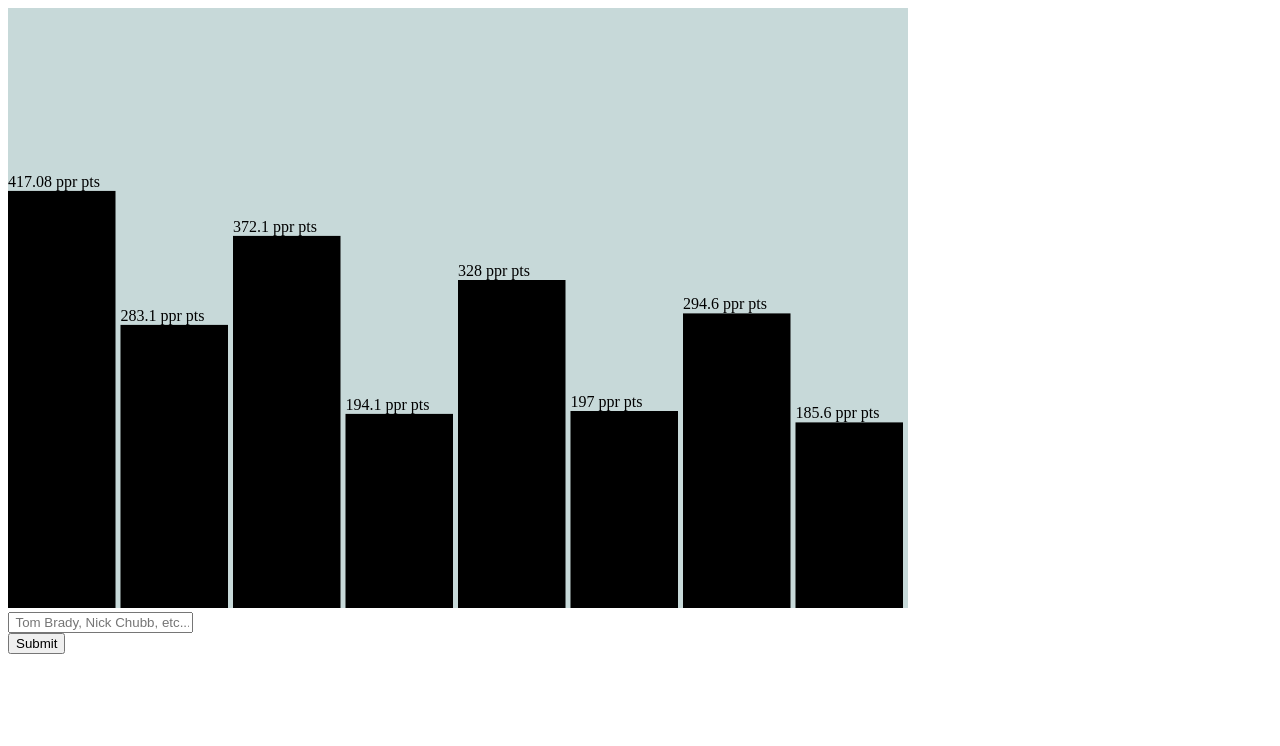
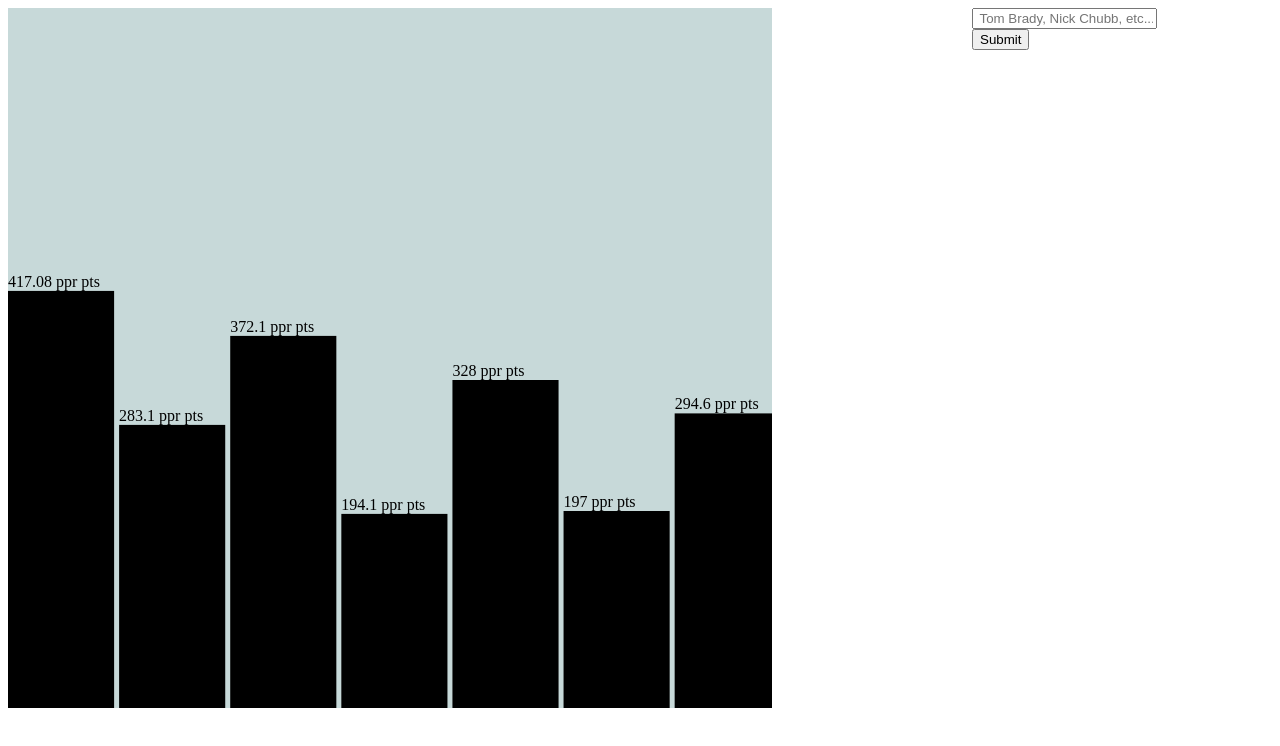
Before and after one commit to Freddy-2/ff-Statty, a website built with webpack: page index.html in a window 1280 px wide. Built offline with nearby package versions, Linux system fonts and the light colour scheme; files whose address does not match are found by name.

Commit message:
moved my bar chart. It is a little dynamic

```diff
--- a/index.html
+++ b/index.html
@@ -13,14 +13,17 @@
 
 <body>
   <div id="app"></div>
-  <svg></svg>
+
   <script src="https://d3js.org/d3.v4.min.js"></script>
-  <script src="./src/barChart.js"></script>
-  <form autocomplete="off">
-  <div class="autocomplete" style="width:300px;">
-    <input id="myInput" type="text" name="player" placeholder=" Tom Brady, Nick Chubb, etc...">
+  <div class="main-content-box">
+    <svg class="bar-chart"></svg>
+    <script src="./src/barChart.js"></script>
+    <form autocomplete="off">
+    <div class="autocomplete" style="width:300px;">
+      <input id="myInput" type="text" name="player" placeholder=" Tom Brady, Nick Chubb, etc...">
+    </div>
+    <input type="submit">
   </div>
-  <input type="submit">
 </form>
 </body>
 
--- a/src/barChart.js
+++ b/src/barChart.js
@@ -1,79 +1,108 @@
 // import playersAndStats18 from "./placeholder.js";
+// const playersStats18 = require("./placeholder.js");
 
+// // var dataset1 = [
+// //   "417.08",
+// //   "283.1",
+// //   "372.1",
+// //   "194.1",
+// //   "328",
+// //   "197",
+// //   "294.6",
+// //   "185.6",
+// // ];
 // var dataset1 = [
-//   "417.08",
-//   "283.1",
-//   "372.1",
-//   "194.1",
-//   "328",
-//   "197",
-//   "294.6",
-//   "185.6",
+//   "Patrick Mahomes",
+//   "Average QB",
+//   "Todd Gurley",
+//   "Average RB",
+//   "Tyreek Hill",
+//   "Average WR",
+//   "Travis Kelce",
+//   "Average TE",
 // ];
-var dataset1 = [
-  "Patrick Mahomes",
-  "Average QB",
-  "Todd Gurley",
-  "Average RB",
-  "Tyreek Hill",
-  "Average WR",
-  "Travis Kelce",
-  "Average TE",
-];
 
-// d3.select("body")
-//   .selectAll("p")
-//   .data(dataset1)
-//   .enter()
-//   .append("p") // appends paragraph for each data element
-//   .text(dataset1[3]);
+// // d3.select("body")
+// //   .selectAll("p")
+// //   .data(dataset1)
+// //   .enter()
+// //   .append("p") // appends paragraph for each data element
+// //   .text(dataset1[3]);
 
-var svgWidth = 900;
-var svgHeight = 600;
+// var svgWidth = 1000;
+// var svgHeight = 700;
 
-var svg = d3.select("svg")
-  .attr("width", svgWidth)
-  .attr("height", svgHeight)
-  .attr("class", "bar-chart");
+// var svg = d3.select("svg")
+//   .attr("width", svgWidth)
+//   .attr("height", svgHeight)
+//   .attr("class", "bar-chart");
 
-// var dataset2 = [80, 100, 56, 120, 180, 30, 40, 120, 160];
-var dataset2 = [417.08, 283.1, 372.1, 194.1, 328, 197, 294.6, 185.6];
 
-var barPadding = 5;
-var barWidth = svgWidth / dataset2.length;
 
-var yScale = d3.scaleLinear()
-  .domain([0, d3.max(dataset2)])
-  .range([0, svgHeight - 20]);
+// // var dataset2 = [80, 100, 56, 120, 180, 30, 40, 120, 160];
+// var dataset2 = [417.08, 283.1, 372.1, 194.1, 328, 197, 294.6, 185.6, 25];
 
-var barChart = svg.selectAll("rect")
-    .data(dataset2)
-    .enter()
-    .append("rect")
-    .attr("y", function(d) {
-      return svgHeight - d;
-    })
-    .attr("height", function(d) {
-      return d;
-    })
-    .attr("width", barWidth - barPadding)
-    .attr("transform", function(d, i) {
-      var translate = [barWidth * i, 0];
-      return "translate(" + translate + ")";
-    });
+// var barPadding = 5;
+// var barWidth = svgWidth / dataset2.length;
 
-var text = svg
-      .selectAll("text")
-      .data(dataset2)
-      .enter()
-      .append("text")
-      .text(function(d) {
-        return d + " ppr pts";
-      })
-      .attr("y", function(d, i) {
-        return svgHeight - d - 4;
-      })
-      .attr("x", function(d, i) {
-        return barWidth * i;
-      })
-      .attr("fill", "black ");
+// // var yScale = d3.scaleLinear()
+// //   .domain([0, d3.max(dataset2)])
+// //   .range([0, svgHeight - 20]);
+
+// var barChart = svg.selectAll("rect")
+//     .data(dataset2)
+//     .enter()
+//     .append("rect")
+//     .attr("y", function(d) {
+//       return svgHeight - d;
+//     })
+//     .attr("height", function(d) {
+//       return d;
+//     })
+//     .attr("width", barWidth - barPadding)
+//     .attr("transform", function(d, i) {
+//       var translate = [barWidth * i, 0];
+//       return "translate(" + translate + ")";
+//     });
+
+// var xScale = d3
+//   .scaleLinear()
+//   .domain([0, d3.max(dataset2)])
+//   .range([0, svgWidth]);
+
+// var yScale = d3
+//   .scaleLinear()
+//   .domain([0, d3.max(dataset2)])
+//   .range([svgHeight, 0]);
+
+// var x_axis = d3.axisBottom().scale(xScale);
+
+// var y_axis = d3.axisLeft().scale(yScale);
+
+// // svg
+// //   .append("g")
+// //   .attr("transform", "translate(50, 10)")
+// //   .call(y_axis);
+
+// // var xAxisTranslate = svgHeight - 20;
+
+// // svg
+// //   .append("g")
+// //   .attr("transform", "translate(50, " + xAxisTranslate + ")")
+// //   .call(x_axis);
+
+// var text = svg
+//       .selectAll("text")
+//       .data(dataset2)
+//       .enter()
+//       .append("text")
+//       .text(function(d) {
+//         return d + " ppr pts";
+//       })
+//       .attr("y", function(d, i) {
+//         return svgHeight - d - 4;
+//       })
+//       .attr("x", function(d, i) {
+//         return barWidth * i;
+//       })
+//       .attr("fill", "black ");
--- a/src/cat.js
+++ /dev/null
@@ -1 +0,0 @@
-// export default   () => { return "cat"}
--- a/src/index.js
+++ b/src/index.js
@@ -109,6 +109,102 @@ window.addEventListener("DOMContentLoaded", () => {
 
 
   autocomplete(document.getElementById("myInput"), playerKeys);
+
+  var dataset1 = [
+  "Patrick Mahomes",
+  "Average QB",
+  "Todd Gurley",
+  "Average RB",
+  "Tyreek Hill",
+  "Average WR",
+  "Travis Kelce",
+  "Average TE",
+];
+
+// d3.select("body")
+//   .selectAll("p")
+//   .data(dataset1)
+//   .enter()
+//   .append("p") // appends paragraph for each data element
+//   .text(dataset1[3]);
+
+var svgWidth = 1000;
+var svgHeight = 700;
+
+var svg = d3.select("svg")
+  .attr("width", svgWidth)
+  .attr("height", svgHeight)
+  .attr("class", "bar-chart");
+
+
+
+// var dataset2 = [80, 100, 56, 120, 180, 30, 40, 120, 160];
+var dataset2 = [417.08, 283.1, 372.1, 194.1, 328, 197, 294.6, 185.6, playersAndStats18.marquezvaldesscantling.pts_ppr];
+
+var barPadding = 5;
+var barWidth = svgWidth / dataset2.length;
+
+// var yScale = d3.scaleLinear()
+//   .domain([0, d3.max(dataset2)])
+//   .range([0, svgHeight - 20]);
+
+var barChart = svg.selectAll("rect")
+    .data(dataset2)
+    .enter()
+    .append("rect")
+    .attr("y", function(d) {
+      return svgHeight - d;
+    })
+    .attr("height", function(d) {
+      return d;
+    })
+    .attr("width", barWidth - barPadding)
+    .attr("transform", function(d, i) {
+      var translate = [barWidth * i, 0];
+      return "translate(" + translate + ")";
+    });
+
+var xScale = d3
+  .scaleLinear()
+  .domain([0, d3.max(dataset2)])
+  .range([0, svgWidth]);
+
+var yScale = d3
+  .scaleLinear()
+  .domain([0, d3.max(dataset2)])
+  .range([svgHeight, 0]);
+
+var x_axis = d3.axisBottom().scale(xScale);
+
+var y_axis = d3.axisLeft().scale(yScale);
+
+// svg
+//   .append("g")
+//   .attr("transform", "translate(50, 10)")
+//   .call(y_axis);
+
+// var xAxisTranslate = svgHeight - 20;
+
+// svg
+//   .append("g")
+//   .attr("transform", "translate(50, " + xAxisTranslate + ")")
+//   .call(x_axis);
+
+var text = svg
+      .selectAll("text")
+      .data(dataset2)
+      .enter()
+      .append("text")
+      .text(function(d) {
+        return d + " ppr pts";
+      })
+      .attr("y", function(d, i) {
+        return svgHeight - d - 4;
+      })
+      .attr("x", function(d, i) {
+        return barWidth * i;
+      })
+      .attr("fill", "black ");
 });
 
 // const stats = playersStats(allPlayers, stats18);
--- a/src/styles/barchart.css
+++ b/src/styles/barchart.css
@@ -1,3 +1,10 @@
 .bar-chart {
     background-color: #C7D9D9;
+    margin-right: 200px;
 }
+
+
+.main-content-box{
+    display: flex;
+    justify-content: flex-start;
+}
```
